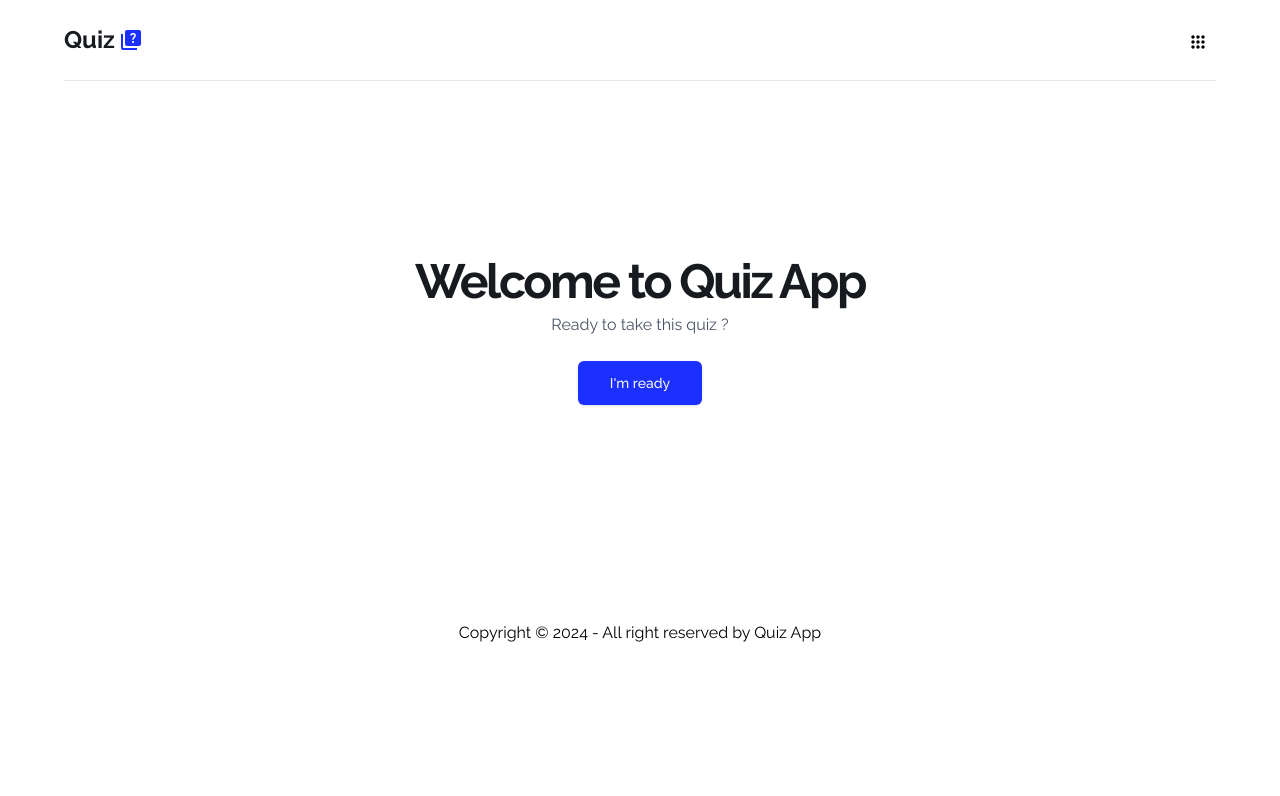
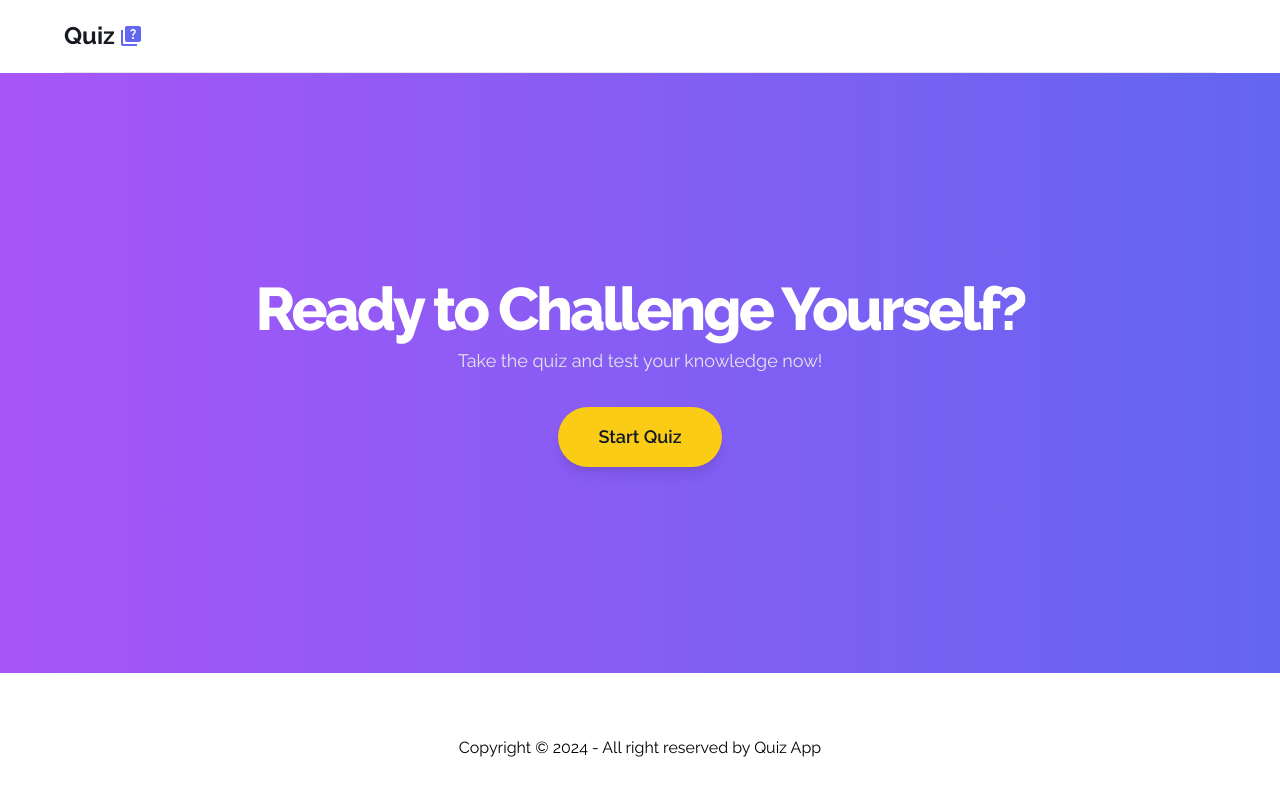
Before and after one commit to lokajaya1/quiz-app, a Next.js app: page / in a window 1280 px wide. Shown: the top 796 px of the page. Built offline with nearby package versions, Linux system fonts and the light colour scheme.

Commit message:
modified style

```diff
--- a/components/Footer.tsx
+++ b/components/Footer.tsx
@@ -2,9 +2,9 @@ import React from "react";
 
 const Footer = () => {
   return (
-    <footer className="py-10">
+    <footer className="w-full py-10 fixed bottom-0">
       <div className="max-w-[1500px] mx-auto w-[90%] text-center">
-        <span>Copyright © 2024 - All right reserved by Quiz App</span>
+      <span>Copyright © 2024 - All right reserved by Quiz App</span>
       </div>
     </footer>
   );
--- a/components/Hero.tsx
+++ b/components/Hero.tsx
@@ -3,20 +3,22 @@ import React from "react";
 
 const Hero = () => {
   return (
-    <section className="relative w-full min-h-[500px] flex items-center justify-center text-center">
+    <section className="relative w-full min-h-[600px] flex items-center justify-center text-center bg-gradient-to-r from-purple-500 to-indigo-500 text-white">
       <div className="px-4 md:px-6 max-w-[1500px] mx-auto w-[90%]">
         <div className="space-y-2">
-          <h1 className="text-4xl font-bold tracking-tighter sm:text-5xl md:text-5xl lg:text-5xl/none text-dark">
-            Welcome to Quiz App
+          <h1 className="text-5xl font-extrabold tracking-tighter sm:text-6xl md:text-6xl lg:text-6xl">
+            Ready to Challenge Yourself?
           </h1>
-          <p className="text-gray-600">Ready to take this quiz ?</p>
+          <p className="text-lg text-gray-200">
+            Take the quiz and test your knowledge now!
+          </p>
         </div>
-        <div className="mt-6">
+        <div className="mt-8">
           <Link
-            href={"/quiz"}
-            className="inline-flex items-center justify-center rounded-md bg-primary px-8 py-3 text-sm font-medium text-gray-50 shadow transition-colors duration-500 hover:bg-primary/80"
+            href="/quiz"
+            className="inline-flex items-center justify-center rounded-full bg-yellow-400 px-10 py-4 text-lg font-semibold text-gray-900 shadow-lg transition-transform transform hover:scale-105"
           >
-            I&apos;m ready
+            Start Quiz
           </Link>
         </div>
       </div>
--- a/components/Navbar.tsx
+++ b/components/Navbar.tsx
@@ -1,7 +1,6 @@
 "use client";
 
 import Link from "next/link";
-import UserMenu from "./UserMenu";
 import { MdQuiz } from "react-icons/md";
 import { UserButton } from "@clerk/nextjs";
 
@@ -12,12 +11,11 @@ const Navbar = () => {
         <div>
           <Link href={"/"} className="flex gap-1 items-center text-2xl">
             <h1 className="text-dark font-bold">Quiz</h1>
-            <MdQuiz className="text-primary" />
+            <MdQuiz className="text-indigo-500" />
           </Link>
         </div>
 
         <div className="flex items-center gap-3 justify-end">
-          <UserMenu />
           <UserButton />
         </div>
       </div>
--- a/components/Quiz.tsx
+++ b/components/Quiz.tsx
@@ -100,10 +100,10 @@ const Quiz = ({ questions, userId }: QuizProps) => {
         {!showResults ? (
           <>
             <div className="flex justify-between mb-10 items-center">
-              <div className="bg-primary text-white px-4 rounded-md py-1">
+              <div className="bg-indigo-500 text-white px-4 rounded-md py-1">
                 <h2>Question: {activeQuestion + 1}/{questions.length}</h2>
               </div>
-              <div className="bg-primary text-white px-4 rounded-md py-1">
+              <div className="bg-indigo-500 text-white px-4 rounded-md py-1">
                 {timeRemaining} seconds remaining
               </div>
             </div>
@@ -116,7 +116,7 @@ const Quiz = ({ questions, userId }: QuizProps) => {
                   onClick={() => !checked && handleAnswer(answer)}
                   className={`cursor-pointer mb-5 py-3 rounded-md px-3
                     ${checked && (answer === correctAnswer ? "bg-green-500 text-white" : answer === selectedAnswer ? "bg-red-500 text-white" : "")}
-                    ${!checked && "hover:bg-primary hover:text-white"}
+                    ${!checked && "hover:bg-indigo-500 hover:text-white"}
                   `}
                 >
                   <span>{answer}</span>
@@ -127,7 +127,7 @@ const Quiz = ({ questions, userId }: QuizProps) => {
             <button
               onClick={handleNextQuestion}
               disabled={!checked}
-              className="font-bold bg-primary text-white px-4 py-2 rounded-md disabled:opacity-50"
+              className="font-bold bg-indigo-500 text-white px-4 py-2 rounded-md disabled:opacity-50"
             >
               {activeQuestion === questions.length - 1 ? "Finish" : "Next Question →"}
             </button>
@@ -142,7 +142,7 @@ const Quiz = ({ questions, userId }: QuizProps) => {
               <StatCard title="Score" value={`${(results.correctAnswers / questions.length) * 100}%`} />
             </div>
             <div className="mt-10 space-x-4">
-              <button onClick={() => window.location.reload()} className="font-bold uppercase bg-primary text-white px-4 py-2 rounded-md">
+              <button onClick={() => window.location.reload()} className="font-bold uppercase bg-indigo-500 text-white px-4 py-2 rounded-md">
                 Restart Quiz
               </button>
               <button onClick={handleQuitQuiz} className="font-bold uppercase bg-red-500 text-white px-4 py-2 rounded-md">
--- a/components/UserMenu.tsx
+++ /dev/null
@@ -1,40 +0,0 @@
-/* eslint-disable @typescript-eslint/no-unused-vars */
-import Link from "next/link";
-import { useState } from "react";
-import { CgMenuGridO } from "react-icons/cg";
-
-const UserMenu = () => {
-  const [openUserMenu, setOpenUserMenu] = useState(false);
-
-  const links = [
-    { name: "Stats", path: "/stats" },
-    { name: "Leaderboards", path: "/leaderboards" },
-  ];
-
-  return (
-    <div
-      className="text-xl mt-1 cursor-pointer p-2"
-      onMouseEnter={() => setOpenUserMenu(true)}
-      onMouseLeave={() => setOpenUserMenu(false)}
-    >
-      <div className="relative">
-        <CgMenuGridO />
-        {openUserMenu && (
-          <ul className="absolute bg-primary z-[99] top-7 sm:left-[-60px] left-[-80px] p-3 text-white rounded-md text-center">
-            {links.map((link, index) => (
-              <Link
-                key={index}
-                href={link.path}
-                onClick={() => setOpenUserMenu(false)}
-              >
-                <li className="hover:underline">{link.name}</li>
-              </Link>
-            ))}
-          </ul>
-        )}
-      </div>
-    </div>
-  );
-};
-
-export default UserMenu;
```
